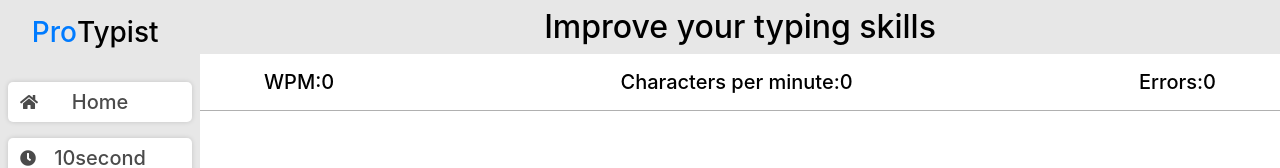
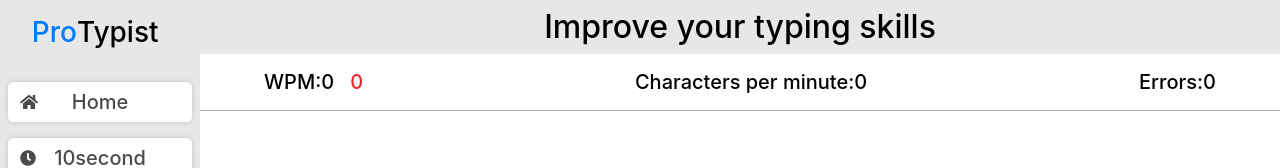
Before and after one commit to anthony-fdez/protypist, a React (Create React App) app: page /typingtest in a window 1280 px wide. Shown: the top 168 px of the page. Built offline with nearby package versions, Linux system fonts and the light colour scheme.

Commit message:
Added the previouse wpm to the typing game

```diff
--- a/src/components/TypingTest/TypingTest.js
+++ b/src/components/TypingTest/TypingTest.js
@@ -13,10 +13,15 @@ import { useSpring, animated } from "react-spring";
 function TypingTest() {
   const dispatch = useDispatch();
 
+  //redux reducers
   const theme = useSelector((state) => state.darkModeReducer);
   const keyboardOnScreen = useSelector(
     (state) => state.keyboardOnScreenReducer
   );
+  const previousWPM = useSelector(
+    (state) => state.previousWPMReducerTypingGame
+  );
+
   const realTimeWPM = useSelector((state) => state.realTimeWPMReducer);
   const latestWPM = useSelector((state) => state.latestWPMReducerTypingGame);
   const latestCPM = useSelector((state) => state.latestCPMReducerTypingGame);
@@ -41,6 +46,7 @@ function TypingTest() {
   const [cpm, setCPM] = useState(0);
   const [isUserTyping, setIsUserTyping] = useState(true);
   const [mistakesAlert, setMistakesAlert] = useState(false);
+  const [differenceInWPM, setDifferenceInWPM] = useState(0);
 
   //========= Convert the plain text into arrays //
 
@@ -89,10 +95,17 @@ function TypingTest() {
     } else setSpanArray(displayTheArray());
   }, [charactersTyped, textArrayCharacters, finished]);
 
-  //========= Display all the characters to the screen //
-  //========= This returns an array of spans //
+  useEffect(() => {
+    if (isRunning === true) {
+      dispatch({
+        type: "SET_PREVIOUS_WPM",
+        payload: latestWPM,
+      });
+    }
 
-  //this is a comment
+    const difference = latestWPM - previousWPM;
+    setDifferenceInWPM(difference);
+  }, [isRunning]);
 
   const displayTheArray = () => {
     if (textArrayCharacters !== undefined) {
@@ -357,7 +370,19 @@ function TypingTest() {
         <Header text="Improve your typing skills" />
 
         <div className="statistics">
-          <h5>WPM:{displayWPM()}</h5>
+          <div className="d-flex">
+            <h5 className="mr-3">WPM:{displayWPM()}</h5>
+            <h5
+              style={
+                differenceInWPM > 0
+                  ? { color: "rgb(41, 230, 50)" }
+                  : { color: "rgba(230, 41, 41)" }
+              }
+            >
+              {differenceInWPM > 0 ? `+${differenceInWPM}` : differenceInWPM}
+            </h5>
+          </div>
+
           <h5>Characters per minute:{displayCPM()}</h5>
           <h5>Errors:{mistakes}</h5>
         </div>
--- a/src/reducers/rootReducer.js
+++ b/src/reducers/rootReducer.js
@@ -1,4 +1,5 @@
 import { combineReducers } from "redux";
+import { act } from "react-dom/test-utils";
 
 const darkModeReducer = (state = false, action) => {
   switch (action.type) {
@@ -34,6 +35,15 @@ const realTimeWPMReducer = (state = false, action) => {
 const latestWPMReducer200 = (state = 0, action) => {
   switch (action.type) {
     case "SET_LATEST_WPM_200":
+      return action.payload;
+    default:
+      return state;
+  }
+};
+
+const previousWPMReducer200 = (state = 0, action) => {
+  switch (action.type) {
+    case "SET_PREVIOUS_WPM_200":
       return action.payload;
     default:
       return state;
@@ -85,6 +95,15 @@ const latestWPMReducerTypingGame = (state = 0, action) => {
   }
 };
 
+const previousWPMReducerTypingGame = (state = 0, action) => {
+  switch (action.type) {
+    case "SET_PREVIOUS_WPM":
+      return action.payload;
+    default:
+      return state;
+  }
+};
+
 const latestCPMReducerTypingGame = (state = 0, action) => {
   switch (action.type) {
     case "SET_LATEST_CPM":
@@ -105,6 +124,8 @@ const allReducers = combineReducers({
   keyboardOnScreenReducer: keyboardOnScreenReducer,
   latestCPMReducerTypingGame: latestCPMReducerTypingGame,
   latestWPMReducerTypingGame: latestWPMReducerTypingGame,
+  previousWPMReducer200: previousWPMReducer200,
+  previousWPMReducerTypingGame: previousWPMReducerTypingGame,
 });
 
 export default allReducers;
```
